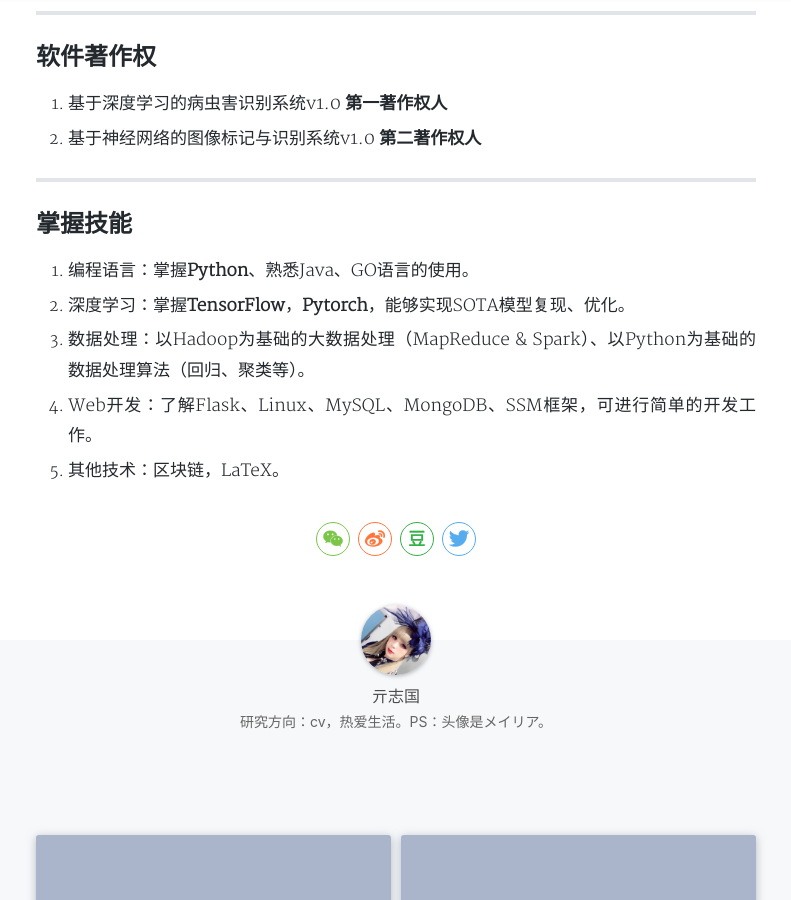
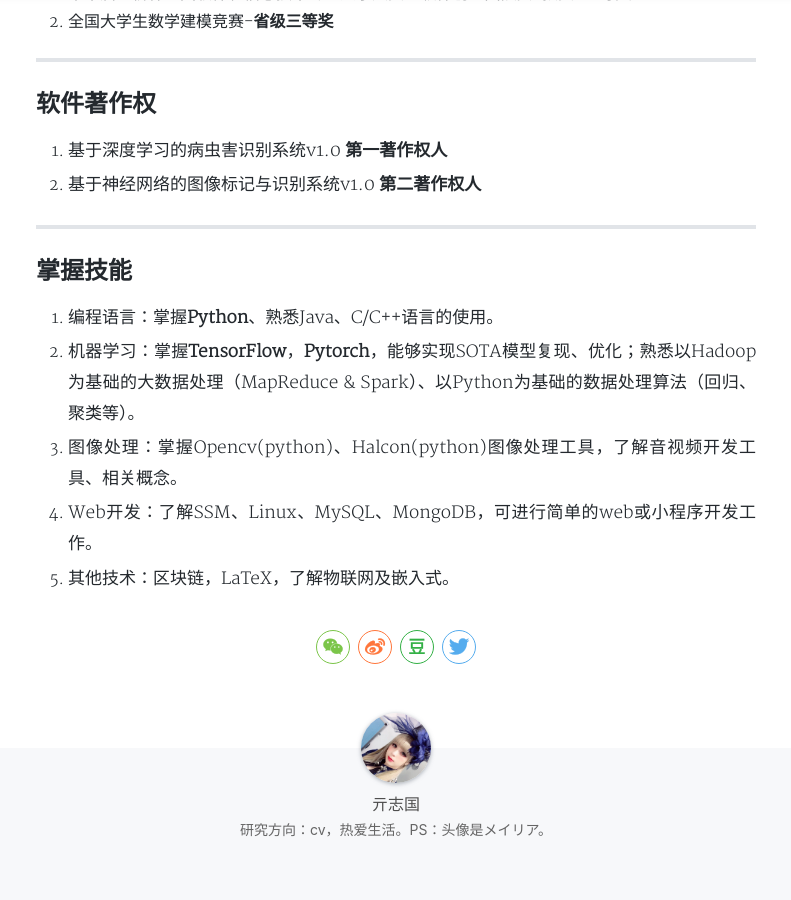
Before and after one commit to Qzgfather/Qzgfather.github.io, a Jekyll site: the page built from _posts/2020-01-09-hello.md, in a window 1280 px wide and 900 px high, scrolled down 2101 px. Shown: the whole window, without its empty margins (244-1035 px from the left). Built offline with Jekyll 4.4.1, drawn with Linux system fonts in a browser that asks for light colours; nearby versions of some CDN libraries; a style sheet for code colours, icons or effects is not loaded.

Commit message:
Update 2020-01-09-hello.md
feat.更新简历

```diff
--- a/_posts/2020-01-09-hello.md
+++ b/_posts/2020-01-09-hello.md
@@ -34,6 +34,8 @@ tags: 个人简介
 ---
 
 ## 本科科研项目经历
+
+注：证明材料请点击[此处](https://qizhiguo-oss-01.oss-cn-qingdao.aliyuncs.com/qizhiguo-cv.pdf)
 
 1. 2019年教育部产学合作协同育人项目-创新创业联合基金：《基于深度学习的司机、乘客行为分析与预警系统》（2019.12-2020.12），**主持人**
 2. 2019年青岛农业大学大学生创新创业训练-《基于深度学习的司机、乘客行为分析与预警系统》（2019.12-2020.12）， **主持人**
@@ -84,12 +86,12 @@ tags: 个人简介
 
 ## 掌握技能
 
-1. 编程语言：掌握**Python**、熟悉Java、GO语言的使用。
+1. 编程语言：掌握**Python**、熟悉Java、C/C++语言的使用。
 
-2. 深度学习：掌握**TensorFlow**，**Pytorch**，能够实现SOTA模型复现、优化。
+2. 机器学习：掌握**TensorFlow**，**Pytorch**，能够实现SOTA模型复现、优化；熟悉以Hadoop为基础的大数据处理（MapReduce & Spark）、以Python为基础的数据处理算法（回归、聚类等）。
 
-3. 数据处理：以Hadoop为基础的大数据处理（MapReduce & Spark）、以Python为基础的数据处理算法（回归、聚类等）。
+3. 图像处理：掌握Opencv(python)、Halcon(python)图像处理工具，了解音视频开发工具、相关概念。
 
-4. Web开发：了解Flask、Linux、MySQL、MongoDB、SSM框架，可进行简单的开发工作。
+4. Web开发：了解SSM、Linux、MySQL、MongoDB，可进行简单的web或小程序开发工作。
 
-5. 其他技术：区块链，LaTeX。
+5. 其他技术：区块链，LaTeX，了解物联网及嵌入式。
```
